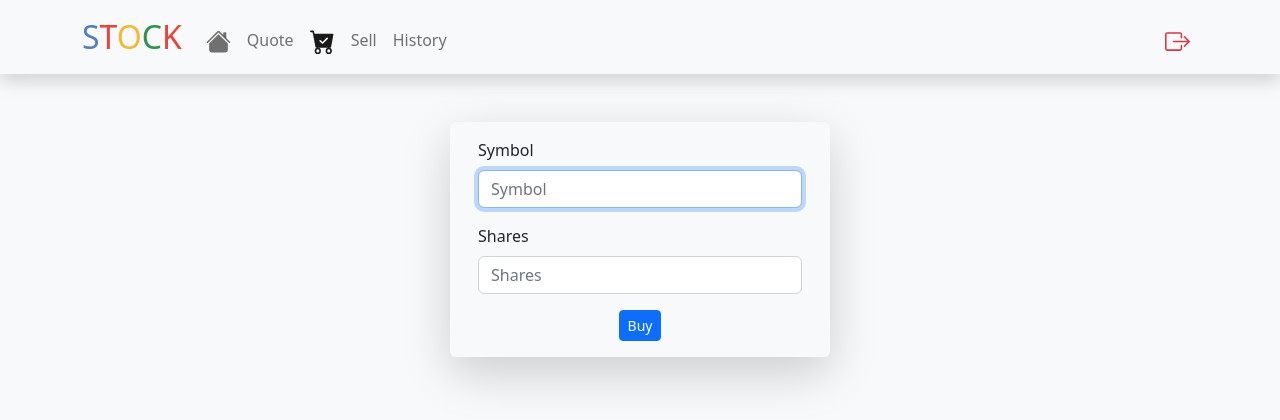
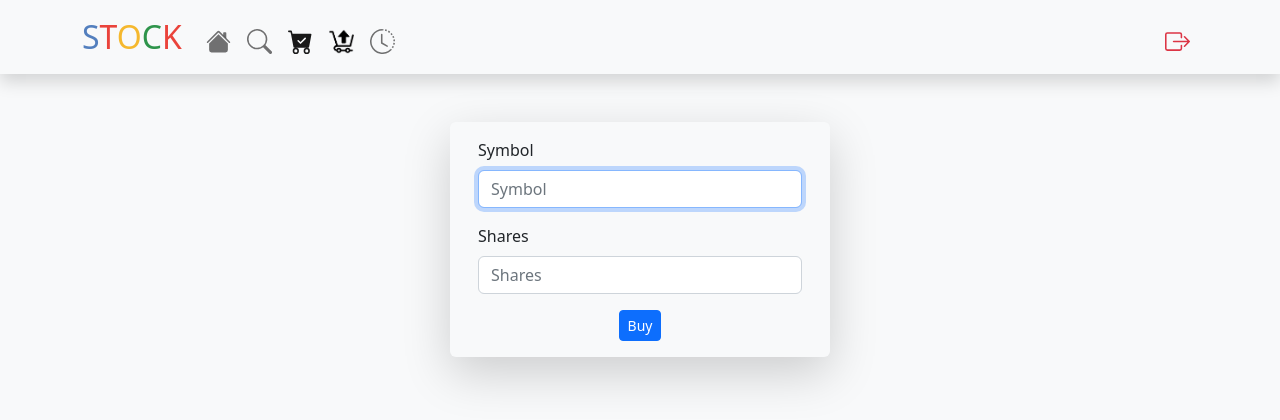
Before and after one commit to shah-sawood/stock, a Django app: page /buy/ in a window 1280 px wide. Shown: the top 420 px of the page. Run offline with Django 4.2, Linux system fonts and the light colour scheme; a user stored in the database is signed in; some libraries are stand-ins or nearby versions.

Commit message:
added icons to navbar

```diff
--- a/shop/views.py
+++ b/shop/views.py
@@ -21,6 +21,7 @@ if os.environ.get("API_KEY") is None:
 def index(request):
     """displays the index page of the stock"""
     context = {}
+    context["title"] = "home"
     context["purchases"] = Purchase.purchases.filter(user=request.user).order_by("-id")
     return render(request, "shop/index.html", context)
 
--- a/templates/navbar.html
+++ b/templates/navbar.html
@@ -1,9 +1,11 @@
+{% load static %}
 {% block head %}
+<link href="https://cdnjs.cloudflare.com/ajax/libs/font-awesome/5.13.0/css/all.min.css" rel="stylesheet">
 <style>
-    svg {
+    svg, .svg {
             transition: all 1s;
         }
-        svg:hover {
+        svg:hover, .svg:hover {
             transition: all 800ms;
             transform: rotate(360deg) scale(1.5);
         }
@@ -19,28 +21,40 @@
             {% if request.user.is_authenticated %}
             <ul class="navbar-nav me-auto mt-2">
                 <li class="nav-item">
-                    <a href="{% url 'shop:index' %}" class="nav-link{% if title == 'home' %} active{% endif %}">
+                    <a href="{% url 'shop:index' %}" class="nav-link{% if title == 'home' %} active{% endif %}" title="home">
                         <svg xmlns="http://www.w3.org/2000/svg" width="25" height="25" fill="currentColor" class="bi bi-house-fill" viewBox="0 0 16 16">
-                            <path fill-rule="evenodd" d="m8 3.293 6 6V13.5a1.5 1.5 0 0 1-1.5 1.5h-9A1.5 1.5 0 0 1 2 13.5V9.293l6-6zm5-.793V6l-2-2V2.5a.5.5 0 0 1 .5-.5h1a.5.5 0 0 1 .5.5z"/>
-                            <path fill-rule="evenodd" d="M7.293 1.5a1 1 0 0 1 1.414 0l6.647 6.646a.5.5 0 0 1-.708.708L8 2.207 1.354 8.854a.5.5 0 1 1-.708-.708L7.293 1.5z"/>
+                            <path fill-rule="evenodd" d="m8 3.293 6 6V13.5a1.5 1.5 0 0 1-1.5 1.5h-9A1.5 1.5 0 0 1 2 13.5V9.293l6-6zm5-.793V6l-2-2V2.5a.5.5 0 0 1 .5-.5h1a.5.5 0 0 1 .5.5z" />
+                            <path fill-rule="evenodd" d="M7.293 1.5a1 1 0 0 1 1.414 0l6.647 6.646a.5.5 0 0 1-.708.708L8 2.207 1.354 8.854a.5.5 0 1 1-.708-.708L7.293 1.5z" />
                         </svg>
                     </a>
                 </li>
                 <li class="nav-item">
-                    <a class="nav-link{% if title == 'quote' %} active{% endif %}" href="{% url 'shop:quote' %}">Quote</a>
-                </li>
-                <li class="nav-item">
-                    <a class="nav-link{% if title == 'buy' %} active{% endif %}" href="{% url 'shop:buy' %}">
-                        <svg xmlns="http://www.w3.org/2000/svg" width="25" height="25" fill="currentColor" class="bi bi-cart-check-fill" viewBox="0 0 16 16">
-                            <path d="M.5 1a.5.5 0 0 0 0 1h1.11l.401 1.607 1.498 7.985A.5.5 0 0 0 4 12h1a2 2 0 1 0 0 4 2 2 0 0 0 0-4h7a2 2 0 1 0 0 4 2 2 0 0 0 0-4h1a.5.5 0 0 0 .491-.408l1.5-8A.5.5 0 0 0 14.5 3H2.89l-.405-1.621A.5.5 0 0 0 2 1H.5zM6 14a1 1 0 1 1-2 0 1 1 0 0 1 2 0zm7 0a1 1 0 1 1-2 0 1 1 0 0 1 2 0zm-1.646-7.646-3 3a.5.5 0 0 1-.708 0l-1.5-1.5a.5.5 0 1 1 .708-.708L8 8.293l2.646-2.647a.5.5 0 0 1 .708.708z"/>
+                    <a class="nav-link{% if title == 'quote' %} active{% endif %}" href="{% url 'shop:quote' %}" title="quote">
+                        <svg xmlns="http://www.w3.org/2000/svg" width="25" height="25" fill="currentColor" class="bi bi-search" viewBox="0 0 16 16">
+                            <path d="M11.742 10.344a6.5 6.5 0 1 0-1.397 1.398h-.001c.03.04.062.078.098.115l3.85 3.85a1 1 0 0 0 1.415-1.414l-3.85-3.85a1.007 1.007 0 0 0-.115-.1zM12 6.5a5.5 5.5 0 1 1-11 0 5.5 5.5 0 0 1 11 0z" />
                         </svg>
                     </a>
                 </li>
                 <li class="nav-item">
-                    <a class="nav-link{% if title == 'sell' %} active{% endif %}" href="/sell">Sell</a>
+                    <a class="nav-link{% if title == 'buy' %} active{% endif %}" href="{% url 'shop:buy' %}" title="buy">
+                        <svg xmlns="http://www.w3.org/2000/svg" width="25" height="25" fill="currentColor" class="bi bi-cart-check-fill" viewBox="0 0 16 16">
+                            <path d="M.5 1a.5.5 0 0 0 0 1h1.11l.401 1.607 1.498 7.985A.5.5 0 0 0 4 12h1a2 2 0 1 0 0 4 2 2 0 0 0 0-4h7a2 2 0 1 0 0 4 2 2 0 0 0 0-4h1a.5.5 0 0 0 .491-.408l1.5-8A.5.5 0 0 0 14.5 3H2.89l-.405-1.621A.5.5 0 0 0 2 1H.5zM6 14a1 1 0 1 1-2 0 1 1 0 0 1 2 0zm7 0a1 1 0 1 1-2 0 1 1 0 0 1 2 0zm-1.646-7.646-3 3a.5.5 0 0 1-.708 0l-1.5-1.5a.5.5 0 1 1 .708-.708L8 8.293l2.646-2.647a.5.5 0 0 1 .708.708z" />
+                        </svg>
+                    </a>
                 </li>
                 <li class="nav-item">
-                    <a class="nav-link{% if title == 'history' %} active{% endif %}" href="/history">History</a>
+                    <a class="nav-link{% if title == 'sell' %} active{% endif %}" href="/sell" title="sell">
+                        <img src="{% static 'images/sell.png' %}" class="svg" width="25" alt="">
+                    </a>
+                </li>
+                <li class="nav-item">
+                    <a class="nav-link{% if title == 'history' %} active{% endif %}" href="/history" title="history">
+                        <svg xmlns="http://www.w3.org/2000/svg" width="25" height="25" fill="currentColor" class="bi bi-clock-history" viewBox="0 0 16 16">
+                            <path d="M8.515 1.019A7 7 0 0 0 8 1V0a8 8 0 0 1 .589.022l-.074.997zm2.004.45a7.003 7.003 0 0 0-.985-.299l.219-.976c.383.086.76.2 1.126.342l-.36.933zm1.37.71a7.01 7.01 0 0 0-.439-.27l.493-.87a8.025 8.025 0 0 1 .979.654l-.615.789a6.996 6.996 0 0 0-.418-.302zm1.834 1.79a6.99 6.99 0 0 0-.653-.796l.724-.69c.27.285.52.59.747.91l-.818.576zm.744 1.352a7.08 7.08 0 0 0-.214-.468l.893-.45a7.976 7.976 0 0 1 .45 1.088l-.95.313a7.023 7.023 0 0 0-.179-.483zm.53 2.507a6.991 6.991 0 0 0-.1-1.025l.985-.17c.067.386.106.778.116 1.17l-1 .025zm-.131 1.538c.033-.17.06-.339.081-.51l.993.123a7.957 7.957 0 0 1-.23 1.155l-.964-.267c.046-.165.086-.332.12-.501zm-.952 2.379c.184-.29.346-.594.486-.908l.914.405c-.16.36-.345.706-.555 1.038l-.845-.535zm-.964 1.205c.122-.122.239-.248.35-.378l.758.653a8.073 8.073 0 0 1-.401.432l-.707-.707z" />
+                            <path d="M8 1a7 7 0 1 0 4.95 11.95l.707.707A8.001 8.001 0 1 1 8 0v1z" />
+                            <path d="M7.5 3a.5.5 0 0 1 .5.5v5.21l3.248 1.856a.5.5 0 0 1-.496.868l-3.5-2A.5.5 0 0 1 7 9V3.5a.5.5 0 0 1 .5-.5z" />
+                        </svg>
+                    </a>
                 </li>
             </ul>
             <ul class="navbar-nav ms-auto mt-2">
```
Also changed, not shown: db.sqlite3, static/images/sell.png (added).
